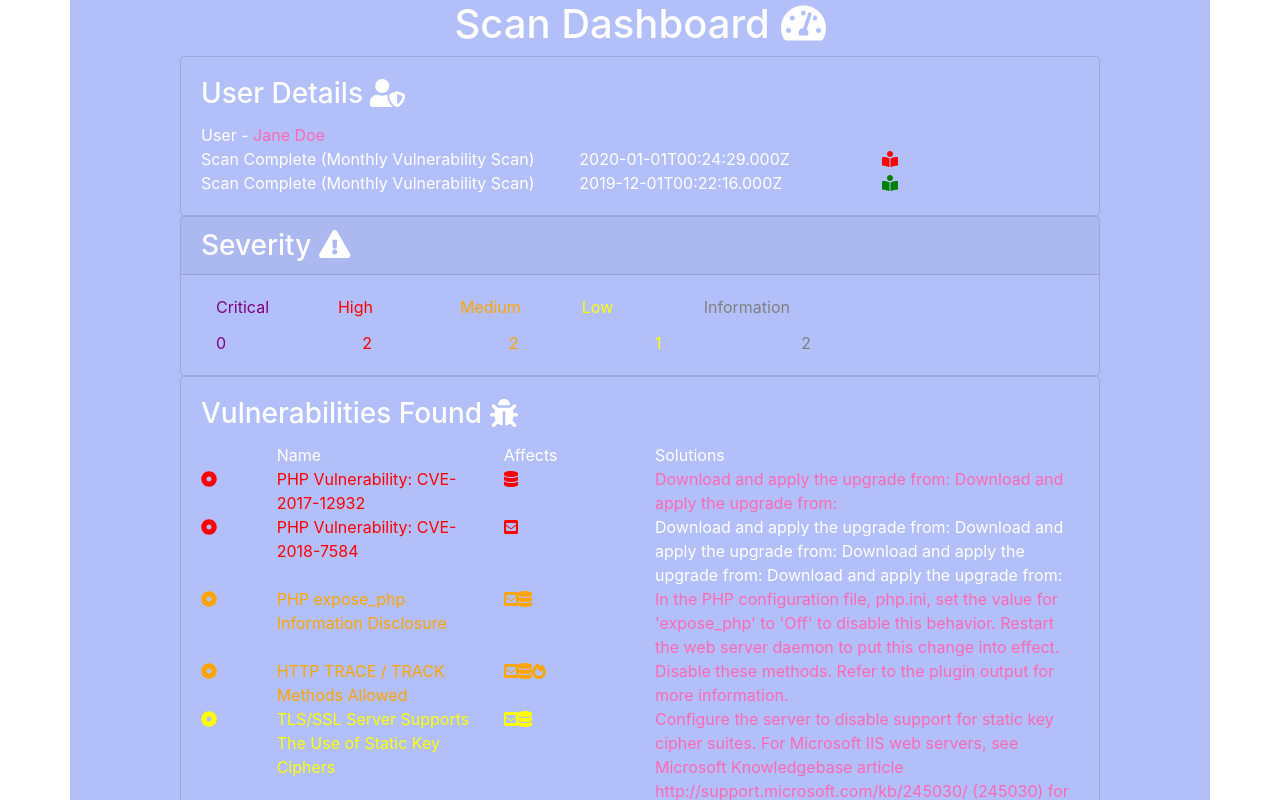
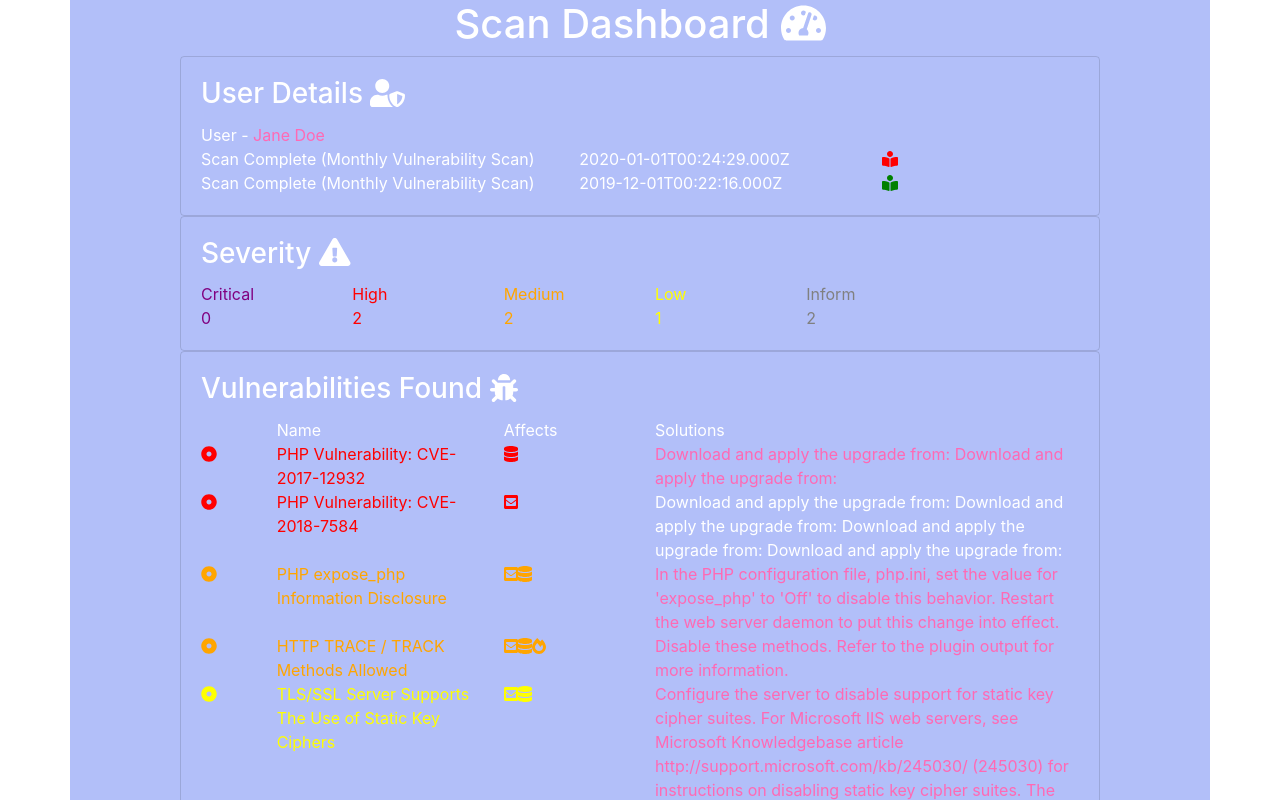
Before and after one commit to AnnJBarr/ncc_dashboard, a React (Create React App) app: page / in a window 1280 px wide. Shown: the top 800 px of the page. Built offline with nearby package versions, Linux system fonts and the light colour scheme.

Commit message:
improved formatting

```diff
--- a/src/components/SeverityItem.js
+++ b/src/components/SeverityItem.js
@@ -4,7 +4,7 @@ class SeverityItem extends React.Component {
     render() {
 
         return (
-            <div className="row taskRow mx-auto">
+            <div className="row taskRow">
                 <div className="col-2" id="critical">
                     {this.props.critical}
                 </div>
--- a/src/components/Totals.js
+++ b/src/components/Totals.js
@@ -8,33 +8,27 @@ class Totals extends React.Component {
         const severityCounts = this.props.severity
 
         return (
+
             <div className="row appRow">
-                <div className="mx-auto col-12 col-lg-10">
-
+                <div className="mx-auto col-10">
                     <div className="card bg-transparent text-white">
-                        <h3 className="card-header">Severity <FontAwesomeIcon icon={faExclamationTriangle} /></h3>
-
                         <div className="card-body">
-                                <div className="card-title col-10">
+                            <h3 className="card-title">Severity <FontAwesomeIcon icon={faExclamationTriangle} /></h3>
+                            <div className="card-text">
                                 <div className="row">
                                     <div className="col-2" id="critical">Critical</div>
                                     <div className="col-2" id="high">High</div>
-                                    <div className="col-2"id="medium">Medium</div>
-                                    <div className="col-2"id="low">Low</div>
-                                    <div className="col-2" id="information">Information</div>
+                                    <div className="col-2" id="medium">Medium</div>
+                                    <div className="col-2" id="low">Low</div>
+                                    <div className="col-2" id="information">Inform</div>
                                 </div>
                             </div>
-
-                            <div className="card-text">
-                                <div>
-                                    <SeverityItem critical={severityCounts.critical} high={severityCounts.high} medium={severityCounts.medium} low={severityCounts.low} information={severityCounts.information} />
-                                </div>
-
-                            </div>
+                            <SeverityItem critical={severityCounts.critical} high={severityCounts.high} medium={severityCounts.medium} low={severityCounts.low} information={severityCounts.information} />
                         </div>
                     </div>
                 </div>
             </div>
+
         );
     }
 }
```
